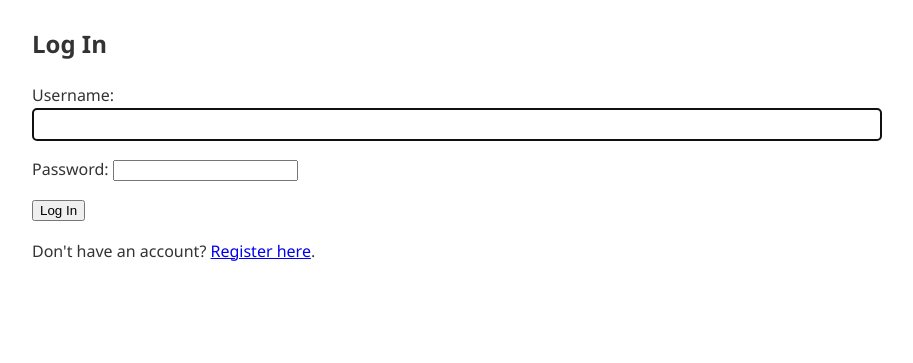
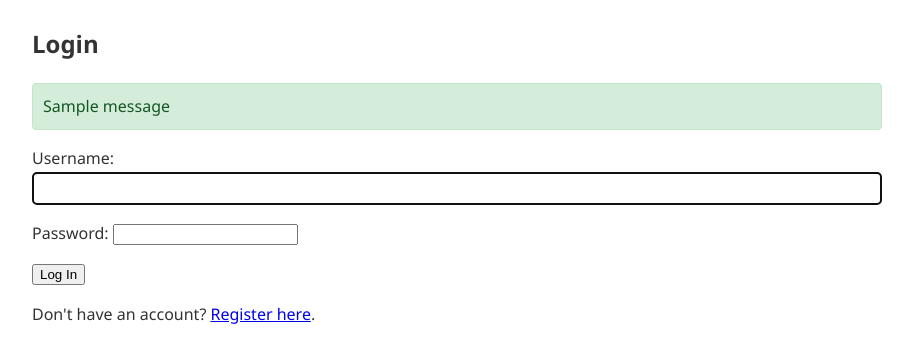
Before and after one commit to praj2024/event-management-m4, a Django app: page /accounts/login/ in a window 1280 px wide. Shown: the part 96-459 px from the top of the page, without its empty margins (183-1096 px from the left). Run offline with Django 5.2, Linux system fonts and the light colour scheme; tables that the repository leaves empty hold one stand-in row (values such as "Sample post"); one stand-in notice (Sample message) is shown.

Commit message:
Auto-seed default categories and show account creation confirmation message

```diff
--- a/events/templates/registration/login.html
+++ b/events/templates/registration/login.html
@@ -1,11 +1,21 @@
 {% extends 'events/base.html' %}
 
 {% block content %}
-<h2>Log In</h2>
+<h2>Login</h2>
+
+{% if messages %}
+  {% for message in messages %}
+    <div style="padding: 10px; margin-bottom: 15px; background-color: #d4edda; color: #155724; border: 1px solid #c3e6cb; border-radius: 4px;">
+      {{ message }}
+    </div>
+  {% endfor %}
+{% endif %}
+
 <form method="post">
-    {% csrf_token %}
-    {{ form.as_p }}
-    <button type="submit">Log In</button>
+  {% csrf_token %}
+  {{ form.as_p }}
+  <button type="submit">Log In</button>
 </form>
+
 <p>Don't have an account? <a href="{% url 'register' %}">Register here</a>.</p>
 {% endblock %}
```
Also changed, not shown: events/views.py (+7 -2 lines).
